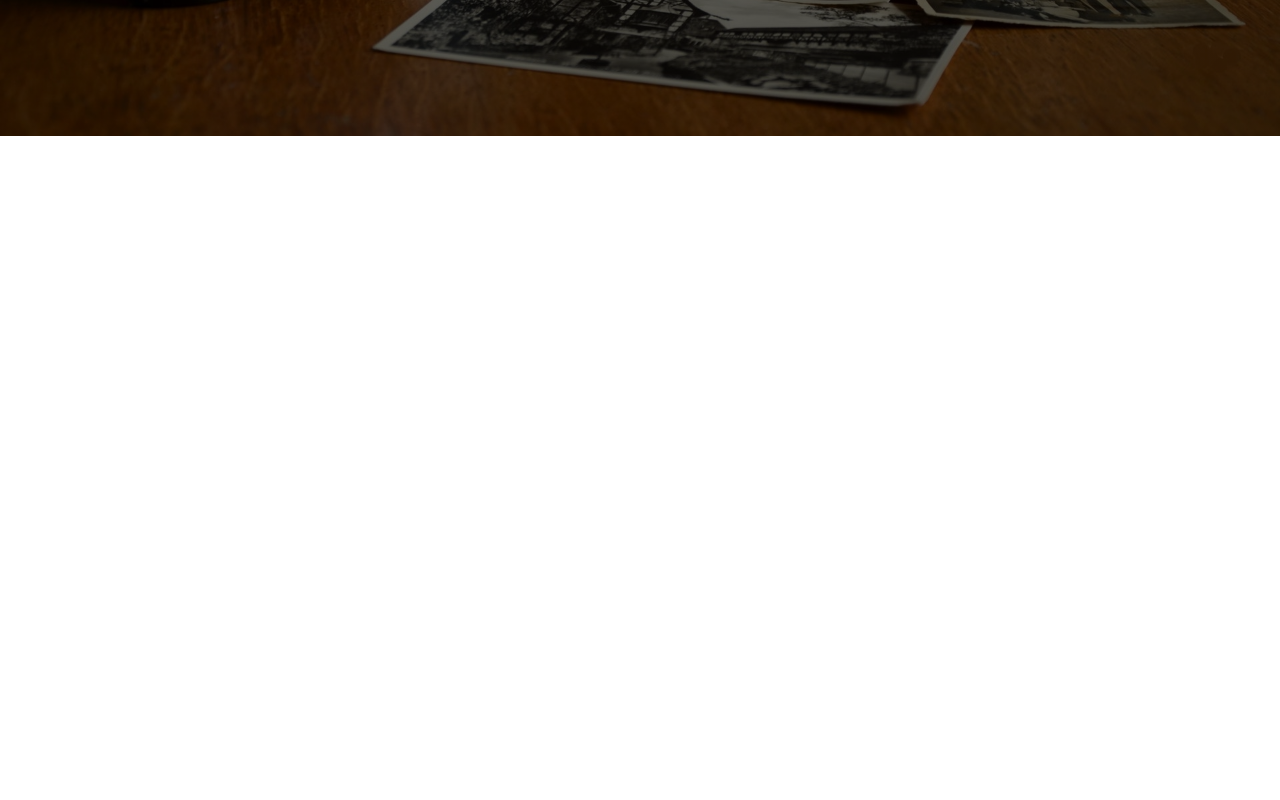
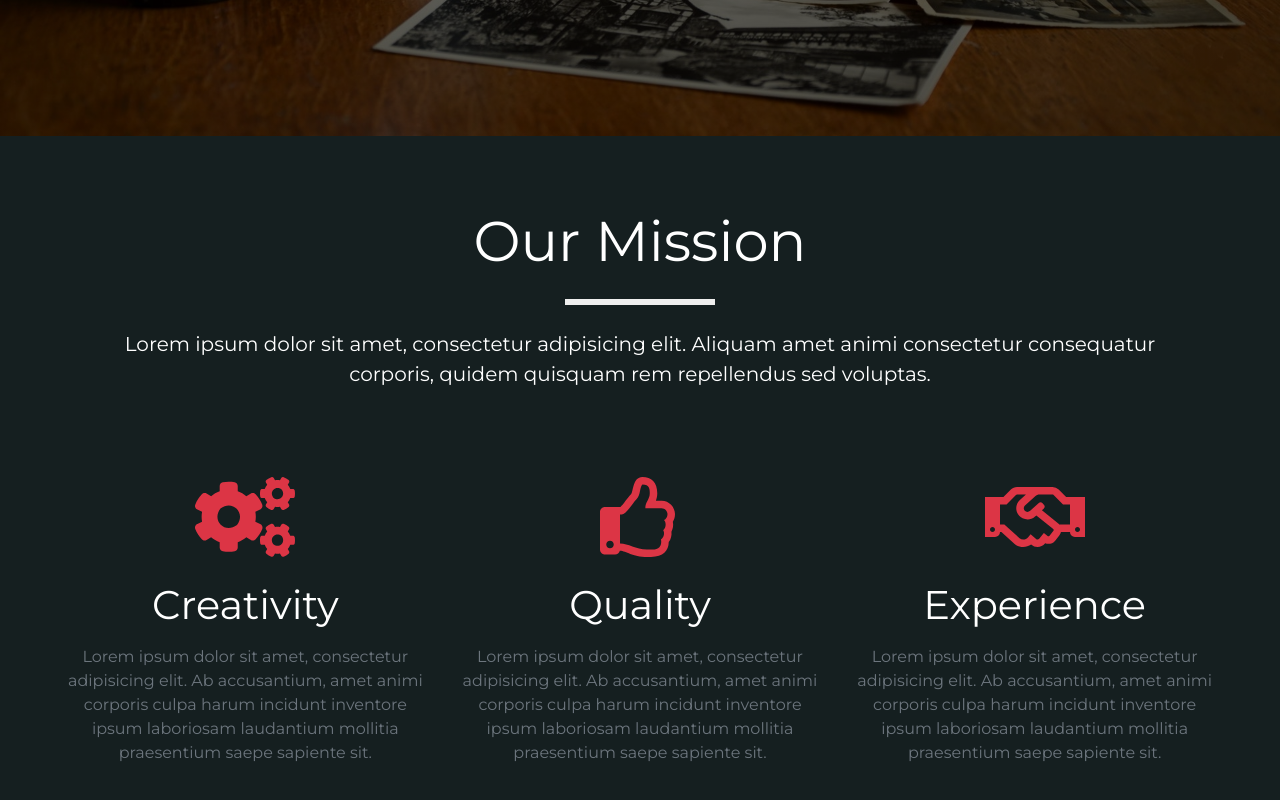
Before and after one commit to dontrellthedeveloper/Photo-Website, a plain HTML site: page index.html in a window 1280 px wide. Shown: the part 664-1464 px from the top of the page. Before the commit the page ends 1184 px from the top, so only its background shows below. Drawn offline with nearby package versions, Linux system fonts and the light colour scheme.

Commit message:
Building the Mission Section P1

```diff
--- a/index.html
+++ b/index.html
@@ -16,10 +16,9 @@
 
 
 
-
+<!--  HEADER -->
 <header>
-
-
+<!-- navbar -->
     <nav class="navbar navbar-expand-lg fix-top nav-menu">
         <a href="#" class="navbar-brand text-light
         text-uppercase"> <span
@@ -59,37 +58,73 @@
             </ul>
         </div>
     </nav>
+<!-- end of navbar -->
 
-
-
+<!-- banner -->
     <div class="text-light text-md-right text-center banner">
         <h1 class="display-4 banner-heading">Welcome to <span
             class="text-uppercase">photo</span> <span
             class="display-3">X</span></h1>
         <p class="lead banner-par">Change your lens, change your story</p>
     </div>
+<!-- end of banner -->
 </header>
-
-
-<br>
-<br>
-<br>
-<br>
-<br>
-<br>
-<br>
-<br>
-<br>
-<br>
-<br>
-<br>
-<br>
-<br>
-<br>
-<br>
+<!-- END OF HEADER -->
 
 
 
+
+<!-- MISSION -->
+<section class="p-5 mission">
+    <div class="container-fluid">
+        <!-- title -->
+        <div class="row text-white text-center">
+           <div class="col m-4">
+                <h1 class="display-4 mb-4">Our Mission</h1>
+               <div class="underline mb-4"></div>
+               <p class="lead">Lorem ipsum dolor sit amet, consectetur adipisicing elit. Aliquam amet animi consectetur consequatur corporis,  quidem
+                   quisquam rem repellendus sed voluptas.</p>
+           </div>
+        </div>
+        <!-- end of title -->
+        <div class="row  my-5">
+          <div class="col-md-4 text-center">
+            <i class="fas fa-cogs fa-5x text-danger mb-4"></i>
+              <h1 class="text-white mb-3">Creativity</h1>
+              <p class="text-muted">Lorem ipsum dolor sit amet, consectetur
+                  adipisicing elit. Ab accusantium, amet animi corporis culpa
+                  harum incidunt inventore ipsum laboriosam laudantium mollitia
+                  praesentium saepe sapiente sit.</p>
+          </div>
+          <div class="col-md-4 text-center">
+              <i class="far fa-thumbs-up fa-5x text-danger mb-4"></i>
+              <h1 class="text-white mb-3">Quality</h1>
+              <p class="text-muted">Lorem ipsum dolor sit amet, consectetur
+                  adipisicing elit. Ab accusantium, amet animi corporis culpa
+                  harum incidunt inventore ipsum laboriosam laudantium mollitia
+                  praesentium saepe sapiente sit.</p>
+          </div>
+          <div class="col-md-4 text-center">
+              <i class="far fa-handshake fa-5x text-danger mb-4"></i>
+              <h1 class="text-white mb-3">Experience</h1>
+              <p class="text-muted">Lorem ipsum dolor sit amet, consectetur
+                  adipisicing elit. Ab accusantium, amet animi corporis culpa
+                  harum incidunt inventore ipsum laboriosam laudantium mollitia
+                  praesentium saepe sapiente sit.</p>
+          </div>
+        </div>
+    </div>
+</section>
+
+<!-- END OF MISSION -->
+
+<!-- -->
+
+<!-- -->
+
+<!-- -->
+
+<!-- -->
 
 
 
--- a/style.css
+++ b/style.css
@@ -82,3 +82,15 @@ header {
     transform: translateX(0);
   }
 }
+
+
+
+.mission {
+  background: #151f20;
+}
+
+.underline {
+  width: 150px;
+  border: 3px solid #eee;
+  margin: auto;
+}
```
